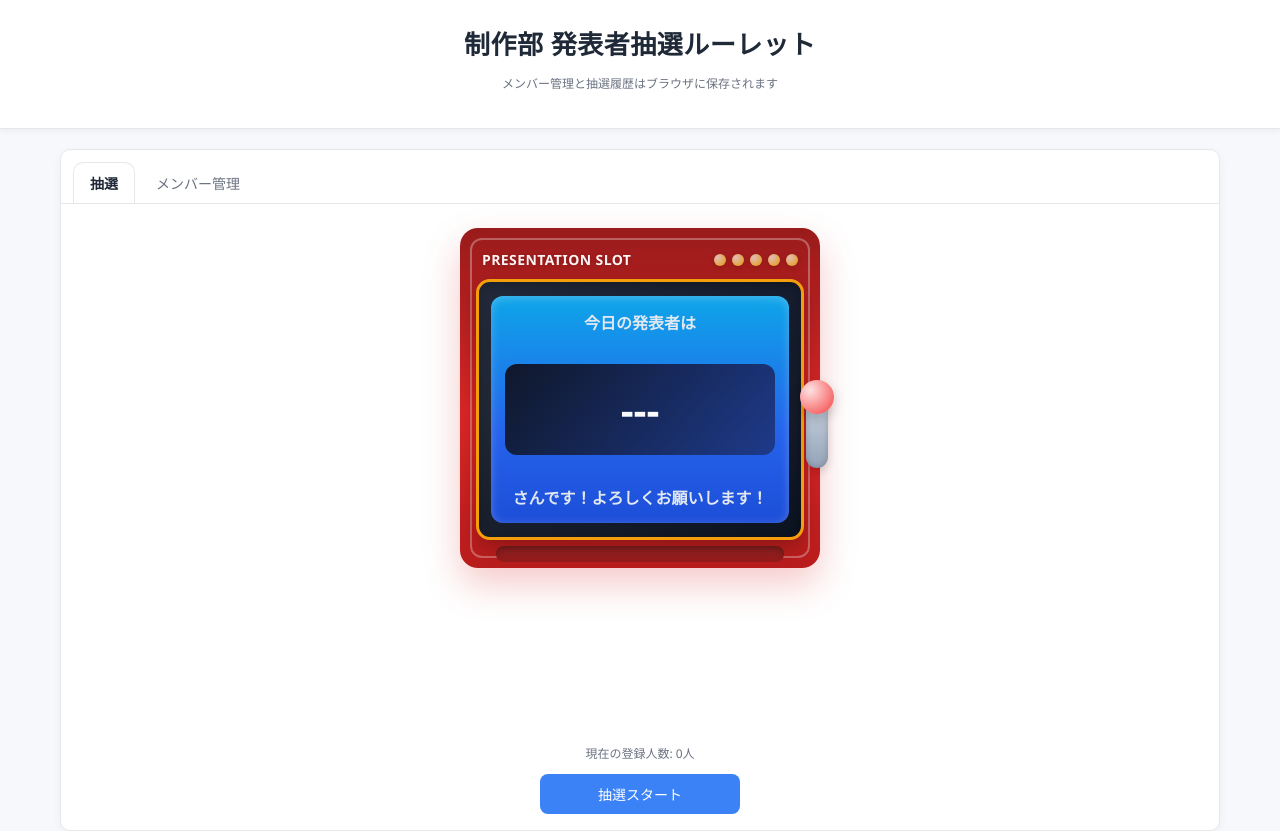
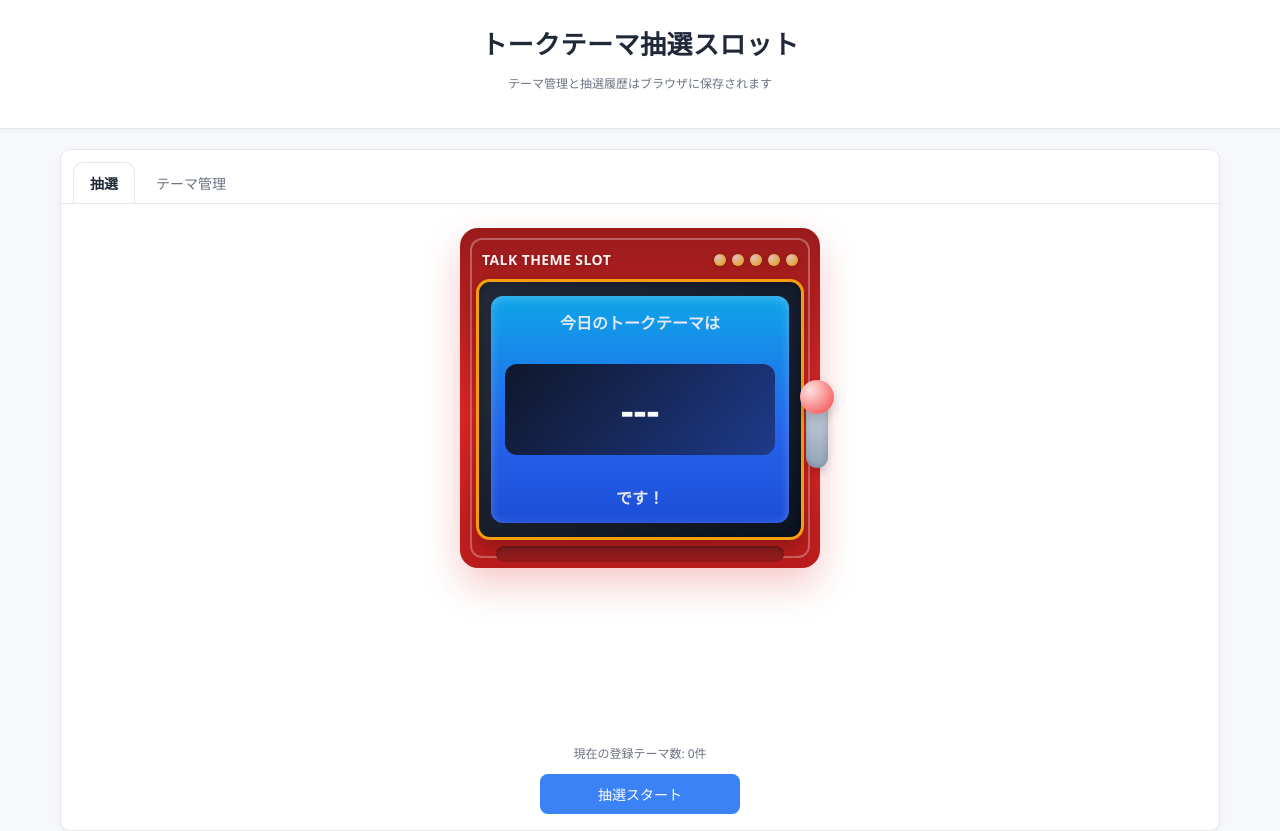
Before and after one commit to Kaazy-Crazy/Codex, a website: page index.html in a window 1280 px wide. Shown: the top 831 px of the page. Drawn offline with Linux system fonts and the light colour scheme.

Commit message:
Create talk theme slot version

```diff
--- a/index.html
+++ b/index.html
@@ -641,15 +641,15 @@
 </head>
 <body>
     <header>
-        <h1>制作部 発表者抽選ルーレット</h1>
-        <p class="muted">メンバー管理と抽選履歴はブラウザに保存されます</p>
+        <h1>トークテーマ抽選スロット</h1>
+        <p class="muted">テーマ管理と抽選履歴はブラウザに保存されます</p>
     </header>
 
     <main class="main">
         <section class="card tabs-card">
             <div class="tabs" role="tablist">
                 <button class="tab-button active" data-target="tab-lottery" role="tab" aria-selected="true">抽選</button>
-                <button class="tab-button" data-target="tab-members" role="tab" aria-selected="false">メンバー管理</button>
+                <button class="tab-button" data-target="tab-members" role="tab" aria-selected="false">テーマ管理</button>
             </div>
             <div id="tab-lottery" class="tab-panel active" role="tabpanel">
                 <div class="lottery-card">
@@ -657,7 +657,7 @@
                         <div class="slot-area" aria-hidden="false">
                             <div id="slotMachine" class="slot-machine">
                                 <div class="slot-top">
-                                    <div class="slot-title">PRESENTATION SLOT</div>
+                                    <div class="slot-title">TALK THEME SLOT</div>
                                     <div class="slot-lights" aria-hidden="true">
                                         <span class="slot-light"></span>
                                         <span class="slot-light"></span>
@@ -669,9 +669,9 @@
                                 <div class="slot-display">
                                     <div class="slot-screen">
                                         <div class="result-wrapper">
-                                            <span class="result-label">今日の発表者は</span>
+                                            <span class="result-label">今日のトークテーマは</span>
                                             <div id="result" class="result-display">---</div>
-                                            <span class="result-label">さんです！よろしくお願いします！</span>
+                                            <span class="result-label">です！</span>
                                         </div>
                                     </div>
                                     <div class="slot-reel-overlay" aria-hidden="true"></div>
@@ -690,20 +690,20 @@
                                 <div class="burst-piece p4"></div>
                             </div>
                         </div>
-                        <p class="muted" id="memberCountNote">現在の登録人数: 0人</p>
+                        <p class="muted" id="memberCountNote">現在の登録テーマ数: 0件</p>
                     </div>
                     <button id="startLottery" class="btn-primary" style="width: 200px;">抽選スタート</button>
                 </div>
             </div>
             <div id="tab-members" class="tab-panel" role="tabpanel">
-                <h2 class="section-title">メンバー一覧 <span>追加・編集・削除</span></h2>
+                <h2 class="section-title">トークテーマ一覧 <span>追加・編集・削除</span></h2>
                 <div class="input-row" style="flex-wrap: wrap;">
-                    <input type="text" id="memberInput" placeholder="メンバー名を入力" autocomplete="off">
+                    <input type="text" id="memberInput" placeholder="トークテーマを入力" autocomplete="off">
                     <input type="number" id="weightInput" class="weight-input" placeholder="出やすさ (例: 100)" min="1" value="100" title="出現率の調整 (100が通常)">
                     <button id="addMember" class="btn-primary">追加</button>
                 </div>
                 <ul id="memberList" class="member-list"></ul>
-                <p class="muted" id="memberCount">登録人数: 0人</p>
+                <p class="muted" id="memberCount">登録テーマ数: 0件</p>
             </div>
         </section>
 
@@ -717,12 +717,12 @@
 
     <script>
         // 画面とブラウザタブに表示するタイトル
-        const APP_TITLE = '制作部 発表者抽選ルーレット';
+        const APP_TITLE = 'トークテーマ抽選スロット';
 
         // LocalStorageに保存するキー名
         const STORAGE_KEYS = {
-            members: 'lottery_members',
-            history: 'lottery_history'
+            members: 'talkslot_topics',
+            history: 'talkslot_history'
         };
 
         const DEFAULT_WEIGHT = 100;
@@ -883,15 +883,15 @@
                 deleteBtn.addEventListener('click', () => removeMember(index));
                 list.appendChild(li);
             });
-            document.getElementById('memberCount').textContent = `登録人数: ${members.length}人`;
+            document.getElementById('memberCount').textContent = `登録テーマ数: ${members.length}件`;
             const memberCountNote = document.getElementById('memberCountNote');
-            if (memberCountNote) memberCountNote.textContent = `現在の登録人数: ${members.length}人`;
+            if (memberCountNote) memberCountNote.textContent = `現在の登録テーマ数: ${members.length}件`;
         }
 
         // 抽選スタートボタン押下時の処理
         function handleLottery() {
             if (members.length === 0) {
-                alert('メンバーが登録されていません');
+                alert('トークテーマが登録されていません');
                 return;
             }
             if (isSpinning) return; // 二重起動を防ぐ
@@ -1088,7 +1088,7 @@
         // 履歴のみをクリアする
         function clearHistory() {
             if (!history.length) return;
-            if (!confirm('履歴を削除しますか？メンバーは残ります。')) return;
+            if (!confirm('履歴を削除しますか？登録したテーマは残ります。')) return;
             history = [];
             saveHistory();
             renderHistory();
```
